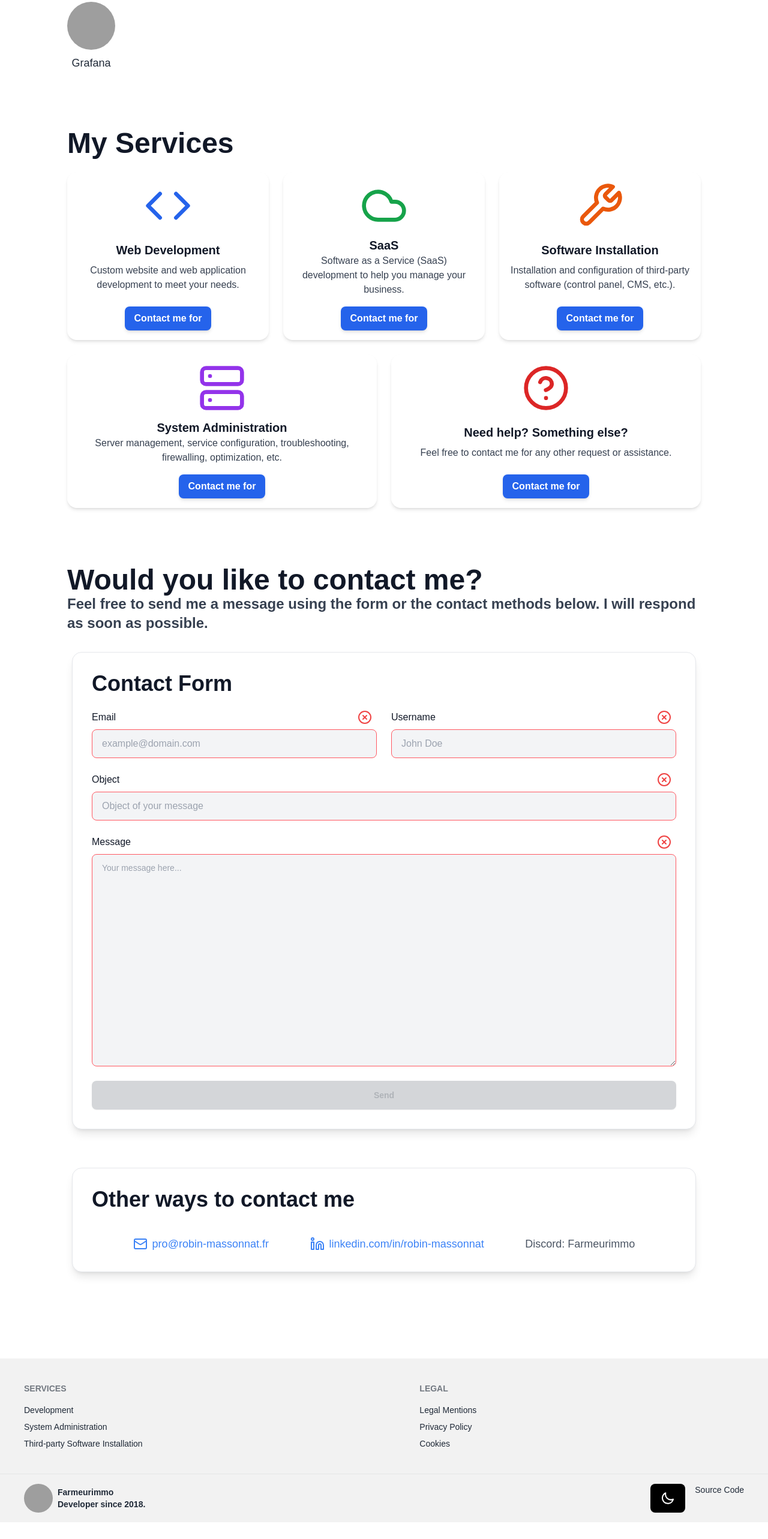
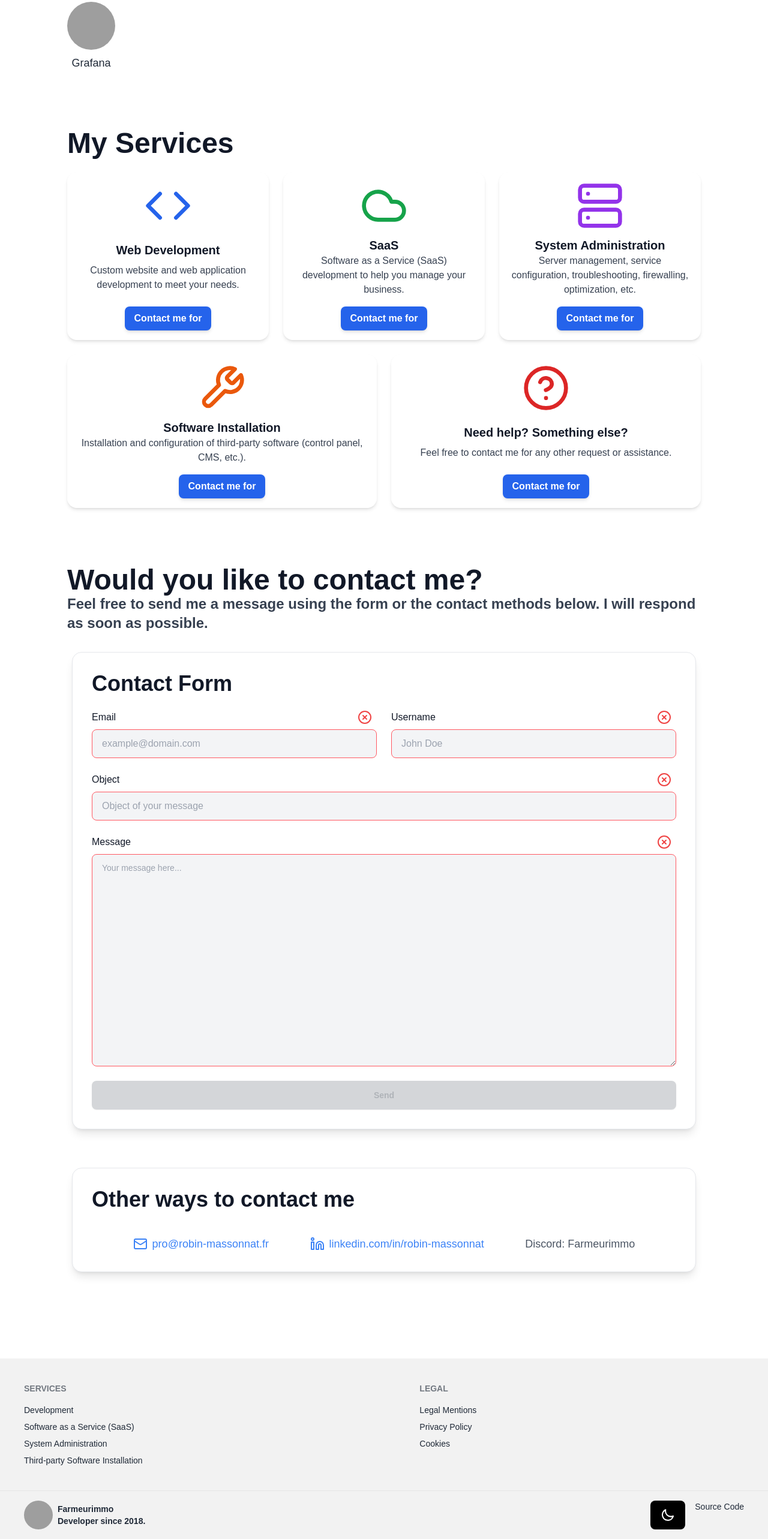
Before and after one commit to Farmeurimmo/portfolio-v5, a Next.js app: page /en in a window 1280 px wide. Shown: the part 1706-4272 px from the top of the page at 60% size. Before the commit the page ends 4244 px from the top, so only its background shows below. Built offline with nearby package versions, Linux system fonts and the light colour scheme; no server answers; grey boxes are pictures that could not be loaded.

Commit message:
feat: better footer links

```diff
--- a/src/app/[locale]/ContactSection.jsx
+++ b/src/app/[locale]/ContactSection.jsx
@@ -24,7 +24,8 @@ export default function ContactSection() {
 
                 <div className="flex flex-wrap gap-6 mt-6 w-full justify-start">
                     <div
-                        className="flex flex-col justify-between items-center text-center flex-1 min-w-[250px] p-4 bg-white dark:bg-gray-800 rounded-2xl shadow-md max-w-[600px]">
+                        className="flex flex-col justify-between items-center text-center flex-1 min-w-[250px] p-4 bg-white dark:bg-gray-800 rounded-2xl shadow-md max-w-[600px] focus:border focus:border-orange-600"
+                        tabIndex="0" id={"dev"}>
                         <Code className="h-20 w-20 text-blue-600 dark:text-blue-400 mb-3"/>
                         <h3 className="text-xl font-semibold text-gray-900 dark:text-white">{t('services.web_dev.title')}</h3>
                         <p className="text-gray-700 dark:text-gray-300">{t('services.web_dev.description')}</p>
@@ -32,7 +33,8 @@ export default function ContactSection() {
                     </div>
 
                     <div
-                        className="flex flex-col justify-between items-center text-center flex-1 min-w-[250px] p-4 bg-white dark:bg-gray-800 rounded-2xl shadow-md max-w-[600px]">
+                        className="flex flex-col justify-between items-center text-center flex-1 min-w-[250px] p-4 bg-white dark:bg-gray-800 rounded-2xl shadow-md max-w-[600px] focus:border focus:border-orange-600"
+                        tabIndex="0" id={"saas"}>
                         <Cloud className="h-20 w-20 text-green-600 dark:text-green-400 mb-3"/>
                         <h3 className="text-xl font-semibold text-gray-900 dark:text-white">{t('services.saas.title')}</h3>
                         <p className="text-gray-700 dark:text-gray-300">{t('services.saas.description')}</p>
@@ -40,19 +42,21 @@ export default function ContactSection() {
                     </div>
 
                     <div
-                        className="flex flex-col justify-between items-center text-center flex-1 min-w-[250px] p-4 bg-white dark:bg-gray-800 rounded-2xl shadow-md max-w-[600px]">
+                        className="flex flex-col justify-between items-center text-center flex-1 min-w-[250px] p-4 bg-white dark:bg-gray-800 rounded-2xl shadow-md max-w-[600px] focus:border focus:border-orange-600"
+                        tabIndex="0" id={"admin"}>
+                        <Server className="h-20 w-20 text-purple-600 dark:text-purple-400 mb-3"/>
+                        <h3 className="text-xl font-semibold text-gray-900 dark:text-white">{t('services.admin.title')}</h3>
+                        <p className="text-gray-700 dark:text-gray-300">{t('services.admin.description')}</p>
+                        <ServiceButton service={t('services.admin.title')} onClick={handleContactClick}/>
+                    </div>
+
+                    <div
+                        className="flex flex-col justify-between items-center text-center flex-1 min-w-[250px] p-4 bg-white dark:bg-gray-800 rounded-2xl shadow-md max-w-[600px] focus:border focus:border-orange-600"
+                        tabIndex="0" id={"installation"}>
                         <Wrench className="h-20 w-20 text-orange-600 dark:text-orange-400 mb-3"/>
                         <h3 className="text-xl font-semibold text-gray-900 dark:text-white">{t('services.installation.title')}</h3>
                         <p className="text-gray-700 dark:text-gray-300">{t('services.installation.description')}</p>
                         <ServiceButton service={t('services.installation.title')} onClick={handleContactClick}/>
-                    </div>
-
-                    <div
-                        className="flex flex-col justify-between items-center text-center flex-1 min-w-[250px] p-4 bg-white dark:bg-gray-800 rounded-2xl shadow-md max-w-[600px]">
-                        <Server className="h-20 w-20 text-purple-600 dark:text-purple-400 mb-3"/>
-                        <h3 className="text-xl font-semibold text-gray-900 dark:text-white">{t('services.admin.title')}</h3>
-                        <p className="text-gray-700 dark:text-gray-300">{t('services.admin.description')}</p>
-                        <ServiceButton service={t('services.admin.title')} onClick={handleContactClick}/>
                     </div>
 
                     <div
--- a/src/components/Footer.jsx
+++ b/src/components/Footer.jsx
@@ -25,9 +25,10 @@ export default function Footer() {
             <footer className="footer bg-base-200 dark:bg-gray-800 text-base-content dark:text-gray-200 p-10">
                 <nav>
                     <h6 className="footer-title">{t('services')}</h6>
-                    <Link className="link link-hover" href="#">{t("servicesList.dev")}</Link>
-                    <Link className="link link-hover" href="#">{t("servicesList.sysadmin")}</Link>
-                    <Link className="link link-hover" href="#">{t("servicesList.thirdpartyinstall")}</Link>
+                    <Link className="link link-hover" href="/#dev">{t("servicesList.dev")}</Link>
+                    <Link className="link link-hover" href="/#saas">{t("servicesList.saas")}</Link>
+                    <Link className="link link-hover" href="/#admin">{t("servicesList.sysadmin")}</Link>
+                    <Link className="link link-hover" href="/#installation">{t("servicesList.thirdpartyinstall")}</Link>
                 </nav>
                 <nav>
                     <h6 className="footer-title">{t("legal")}</h6>
--- a/src/langs/en.json
+++ b/src/langs/en.json
@@ -70,6 +70,7 @@
     "services": "Services",
     "servicesList": {
       "dev": "Development",
+      "saas": "Software as a Service (SaaS)",
       "sysadmin": "System Administration",
       "thirdpartyinstall": "Third-party Software Installation"
     },
--- a/src/langs/fr.json
+++ b/src/langs/fr.json
@@ -70,6 +70,7 @@
     "services": "Services",
     "servicesList": {
       "dev": "Développement",
+      "saas": "Logiciel en tant que service (SaaS)",
       "sysadmin": "Administration système",
       "thirdpartyinstall": "Installation de logiciels tiers"
     },
```
